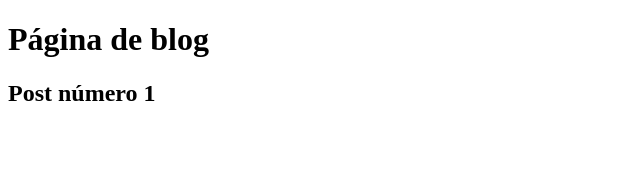
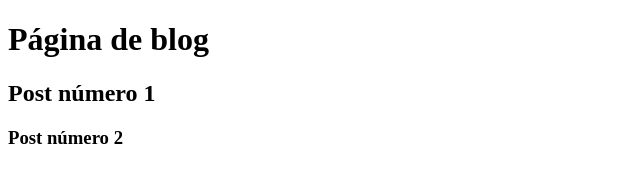
Before and after one commit to 1983w/aulagithub, a plain HTML site: page blog.html in a window 1280 px wide. Shown: the whole page, without its empty margins (0-640 px from the left). Drawn offline with Linux system fonts and the light colour scheme.

Commit message:
Update página de blog

```diff
--- a/blog.html
+++ b/blog.html
@@ -8,5 +8,6 @@
 <body>
     <h1>Página de blog</h1>
     <h2>Post número 1</h2>
+    <h3>Post número 2</h3>
 </body>
 </html>
```
